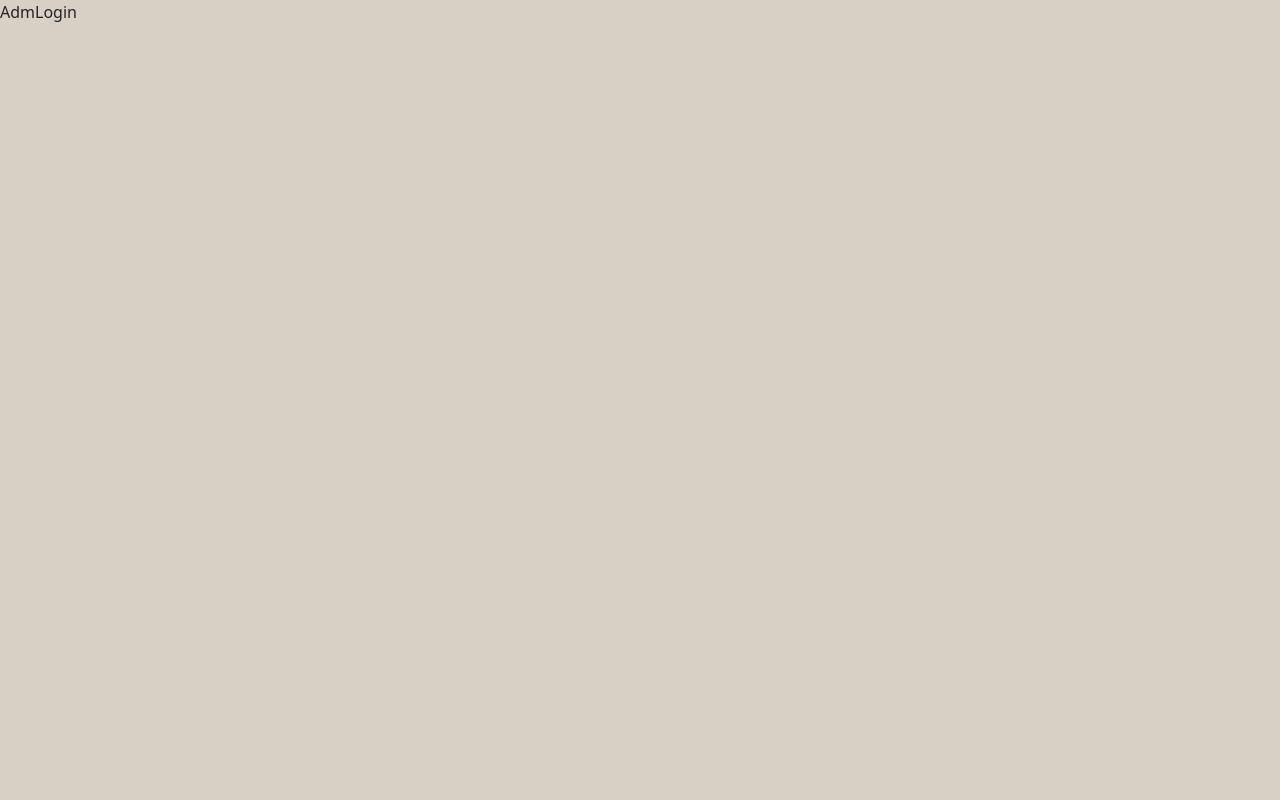
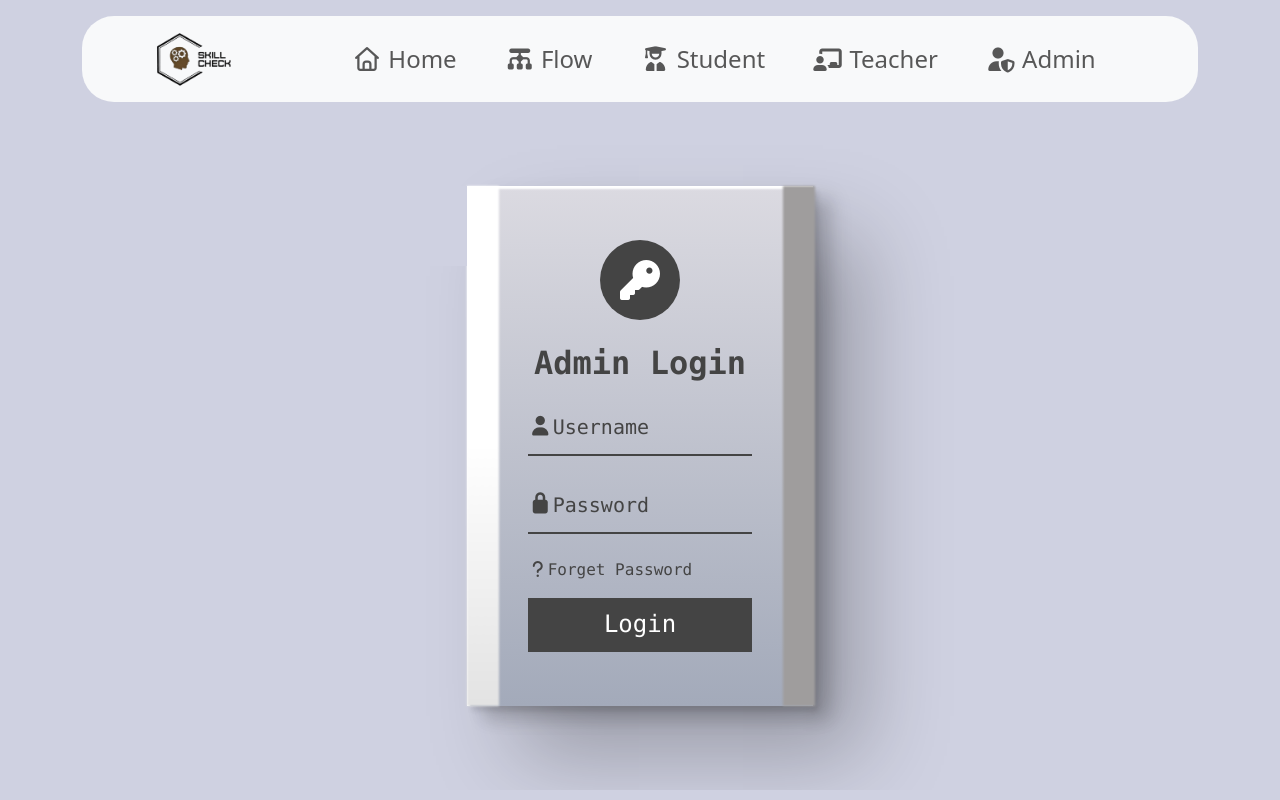
Before and after one commit to KapilSinghMaan/Skill-Check-Arena, a React (Vite) app in the folder Client/: page /admin in a window 1280 px wide. Built offline with nearby package versions, Linux system fonts and the light colour scheme.

Commit message:
third commit

```diff
--- a/Client/src/App.css
+++ b/Client/src/App.css
@@ -1,3 +1,150 @@
-body{
-    background: rgba(201, 189, 172, 0.707);
+body {
+    /* background: rgba(201, 189, 172, 0.707); */
+    background: #cfd1e1;
 }
+
+/* Login form css start */
+
+.login-container {
+    height: 86vh;
+    /* border: 1px solid; */
+    font-family: consolas;
+    overflow: hidden;
+}
+
+.login-box {
+    height: 65vh;
+    width: 27vw;
+}
+
+.login-box::before {
+    content: '';
+    position: absolute;
+    top: 0;
+    left: 0;
+    width: 2em;
+    height: 100%;
+    background: linear-gradient(#fff, #fff, #e3e3e3);
+    filter: blur(1px);
+    z-index: 1;
+}
+
+.login-box::after {
+    content: '';
+    position: absolute;
+    top: 0;
+    right: -2px;
+    width: 2em;
+    height: 100%;
+    background: #9f9d9d;
+    filter: blur(1px);
+    z-index: 1;
+}
+
+.login-shadow {
+    background: #eee;
+
+    &::before {
+        content: '';
+        position: absolute;
+        top: 0;
+        left: calc(100% + 95px);
+        width: 116%;
+        height: 240%;
+        background: linear-gradient(rgba(0, 0, 0, 0.075)), transparent;
+        transform: skewX(45deg);
+    }
+
+    &::after {
+        content: '';
+        position: absolute;
+        bottom: -200%;
+        left: calc(100% + 67px);
+        width: 100%;
+        height: 200%;
+        background: linear-gradient(rgba(0, 0, 0, 0.075)), transparent;
+        transform: skewX(45deg);
+    }
+}
+
+.login-cover{
+
+    position: absolute;
+    left: -5em;
+    top: 0;
+    height: 5em;
+    width: 5em;
+    background: #cfd1e1;
+    z-index: 10;
+}
+
+.login-content{
+    background: linear-gradient(#dbdae1,#a3aaba);
+    box-shadow: 5px 5px 5px rgba(0, 0, 0, 0.1),15px 15px 15px rgba(0, 0, 0, 0.1),20px 10px 20px rgba(0, 0, 0, 0.1),50px 50px 80px rgba(0, 0, 0, 0.25),inset 3px 3px 2px #fff;
+}
+
+.login-logo{
+    height: 2em;
+    width: 2em;
+    background: #444;
+}
+
+.login-content form{
+    width: 65%;
+    color: #444;
+}
+
+.login-inputbox input{
+    background: transparent;
+    border: none;
+    border-bottom: 2px solid #444;
+    outline: none;
+    color: #444;
+}
+
+.login-inputbox i{
+    position: absolute;
+    left: 0;
+    bottom: 1em;
+    font-size: 1.25em;
+}
+
+.login-inputbox span{
+    position: absolute;
+    left: 0;
+    pointer-events: none;
+    padding: 10px 0px 10px 25px;
+    font-size: 1.25em;
+    transition: 0.5s;
+}
+
+.login-inputbox input:focus~span,
+.login-inputbox input:valid~span{
+    transform: translateY(-1.75em);
+    font-size: 0.8em;
+    background: #444;
+    color: white;
+    padding: 2px 4px;
+}
+
+.login-links{
+    width: 100%;
+    display: flex;
+    align-items: center;
+    justify-content: space-between;
+}
+
+.login-links a{
+    text-decoration: none;
+    color: #444;
+}
+
+.login-inputbox input[type="submit"]{
+    color: white;
+    background: #444;
+    &:hover{
+        background-color: #333;
+    }
+}
+
+/* Login form css end */
--- a/Client/src/App.jsx
+++ b/Client/src/App.jsx
@@ -5,6 +5,7 @@ import Home from './pages/Home'
 import StuLogin from './Login/Student/StuLogin'
 import TeaLogin from './Login/Teacher/TeaLogin'
 import AdmLogin from './Login/Admin/AdmLogin'
+import Flow from './pages/Flow'
 
 function App() {
 
@@ -13,6 +14,7 @@ function App() {
       <Router>
         <Routes>
           <Route path='/' element={<Home />} />
+          <Route path='/flow' element={<Flow/>}/>
           <Route path='/student' element={<StuLogin />} />
           <Route path='/teacher' element={<TeaLogin />} />
           <Route path='/admin' element={<AdmLogin />} />
--- a/Client/src/Login/Admin/AdmLogin.jsx
+++ b/Client/src/Login/Admin/AdmLogin.jsx
@@ -1,8 +1,40 @@
 import React from 'react'
+import Header from '../../components/Header'
+import { Link } from 'react-router'
 
 const AdmLogin = () => {
   return (
-    <div>AdmLogin</div>
+    <>
+      <Header />
+      <div className="login-container d-flex align-items-center justify-content-center">
+        <div className="login-box position-relative d-flex align-items-center justify-content-center ">
+          <div className="login-cover"></div>
+          <div className="login-shadow position-absolute w-100 h-100"></div>
+          <div className="login-content position-relative h-100 w-100 d-flex align-items-center justify-content-center">
+            <form className='position-relative d-flex align-items-center justify-content-center flex-column'>
+              <h3 className="login-logo text-white fs-1 d-flex align-items-center justify-content-center rounded-circle"><i className='fa-solid fa-key'></i></h3>
+              <h2 className='fs-2 my-3 fw-semibold'>Admin Login</h2>
+              <div className="login-inputbox position-relative w-100 mt-1">
+                <input type="text" className='position-relative w-100 ps-4 py-2 fs-4' required/>
+                <i className='fa-solid fa-user'></i>
+                <span>Username</span>
+              </div>
+              <div className="login-inputbox position-relative w-100 mt-4">
+                <input type="password" className='position-relative w-100 ps-4 py-2 fs-4' required/>
+                <i className='fa-solid fa-lock'></i>
+                <span>Password</span>
+              </div>
+              <div className="login-links mt-4">
+                <Link to="/"><i className='fa-solid fa-question'></i>Forget Password</Link>
+              </div>
+              <div className="login-inputbox position-relative w-100 mt-3">
+                <input type="submit" value="Login" className='position-relative w-100 px-4 py-2 fs-4' required/>
+              </div>
+            </form>
+          </div>
+        </div>
+      </div>
+    </>
   )
 }
 
--- a/Client/src/Login/Student/StuLogin.jsx
+++ b/Client/src/Login/Student/StuLogin.jsx
@@ -1,11 +1,40 @@
 import React from 'react'
 import Header from '../../components/Header'
+import { Link } from 'react-router'
 
 const StuLogin = () => {
     return (
         <>
             <Header />
-            <div>StuLogin</div>
+            <div className="login-container d-flex align-items-center justify-content-center">
+                <div className="login-box position-relative d-flex align-items-center justify-content-center ">
+                    <div className="login-cover"></div>
+                    <div className="login-shadow position-absolute w-100 h-100"></div>
+                    <div className="login-content position-relative h-100 w-100 d-flex align-items-center justify-content-center">
+                        <form className='position-relative d-flex align-items-center justify-content-center flex-column'>
+                            <h3 className="login-logo text-white fs-1 d-flex align-items-center justify-content-center rounded-circle"><i className='fa-solid fa-key'></i></h3>
+                            <h2 className='fs-2 my-3 fw-semibold'>Student Login</h2>
+                            <div className="login-inputbox position-relative w-100 mt-1">
+                                <input type="text" className='position-relative w-100 ps-4 py-2 fs-4' required />
+                                <i className='fa-solid fa-user'></i>
+                                <span>Username</span>
+                            </div>
+                            <div className="login-inputbox position-relative w-100 mt-4">
+                                <input type="password" className='position-relative w-100 ps-4 py-2 fs-4' required />
+                                <i className='fa-solid fa-lock'></i>
+                                <span>Password</span>
+                            </div>
+                            <div className="login-links mt-4">
+                                <Link to="/"><i className='fa-solid fa-question'></i>Forget Password</Link>
+                                <Link to="/"><i className='fa-solid fa-user-plus'></i>Sign Up</Link>
+                            </div>
+                            <div className="login-inputbox position-relative w-100 mt-3">
+                                <input type="submit" value="Login" className='position-relative w-100 px-4 py-2 fs-4' required />
+                            </div>
+                        </form>
+                    </div>
+                </div>
+            </div>
         </>
     )
 }
--- a/Client/src/Login/Teacher/TeaLogin.jsx
+++ b/Client/src/Login/Teacher/TeaLogin.jsx
@@ -1,8 +1,41 @@
 import React from 'react'
+import Header from '../../components/Header'
+import { Link } from 'react-router'
 
 const TeaLogin = () => {
   return (
-    <div>TeaLogin</div>
+    <>
+      <Header />
+      <div className="login-container d-flex align-items-center justify-content-center">
+        <div className="login-box position-relative d-flex align-items-center justify-content-center ">
+          <div className="login-cover"></div>
+          <div className="login-shadow position-absolute w-100 h-100"></div>
+          <div className="login-content position-relative h-100 w-100 d-flex align-items-center justify-content-center">
+            <form className='position-relative d-flex align-items-center justify-content-center flex-column'>
+              <h3 className="login-logo text-white fs-1 d-flex align-items-center justify-content-center rounded-circle"><i className='fa-solid fa-key'></i></h3>
+              <h2 className='fs-2 my-3 fw-semibold'>Teacher Login</h2>
+              <div className="login-inputbox position-relative w-100 mt-1">
+                <input type="text" className='position-relative w-100 ps-4 py-2 fs-4' required />
+                <i className='fa-solid fa-user'></i>
+                <span>Username</span>
+              </div>
+              <div className="login-inputbox position-relative w-100 mt-4">
+                <input type="password" className='position-relative w-100 ps-4 py-2 fs-4' required />
+                <i className='fa-solid fa-lock'></i>
+                <span>Password</span>
+              </div>
+              <div className="login-links mt-4">
+                <Link to="/"><i className='fa-solid fa-question'></i>Forget Password</Link>
+                <Link to="/"><i className='fa-solid fa-user-plus'></i>Sign Up</Link>
+              </div>
+              <div className="login-inputbox position-relative w-100 mt-3">
+                <input type="submit" value="Login" className='position-relative w-100 px-4 py-2 fs-4' required />
+              </div>
+            </form>
+          </div>
+        </div>
+      </div>
+    </>
   )
 }
 
--- /dev/null
+++ b/Client/src/pages/Flow.jsx
@@ -0,0 +1,14 @@
+import React from 'react'
+import Header from '../components/Header'
+
+const Flow = () => {
+    return (
+        <>
+            <Header />
+            <div>Flow</div>
+        </>
+
+    )
+}
+
+export default Flow
--- a/Client/src/pages/Home.jsx
+++ b/Client/src/pages/Home.jsx
@@ -5,6 +5,7 @@ const Home = () => {
   return (
     <>
     <Header/>
+    home
     </>
   )
 }
```
Also changed, not shown: Client/src/pages/AboutUs.jsx (deleted).
